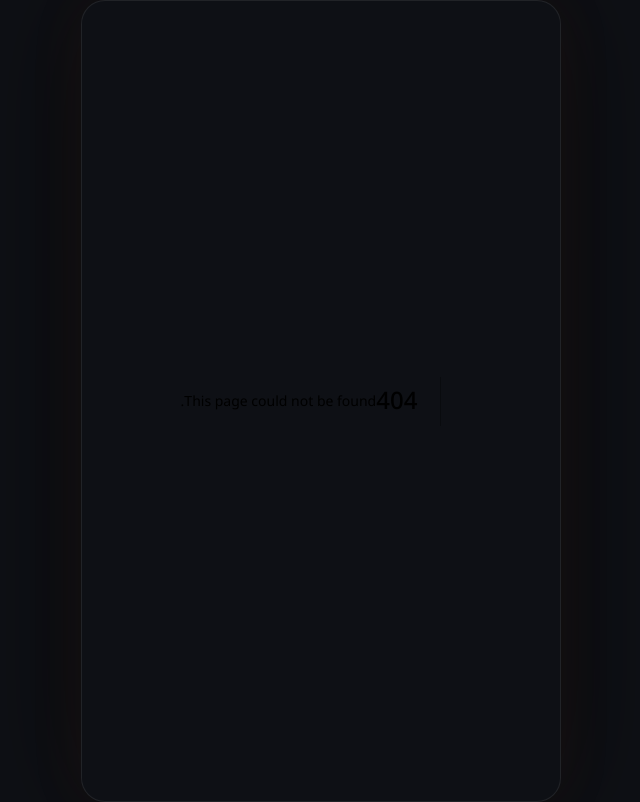
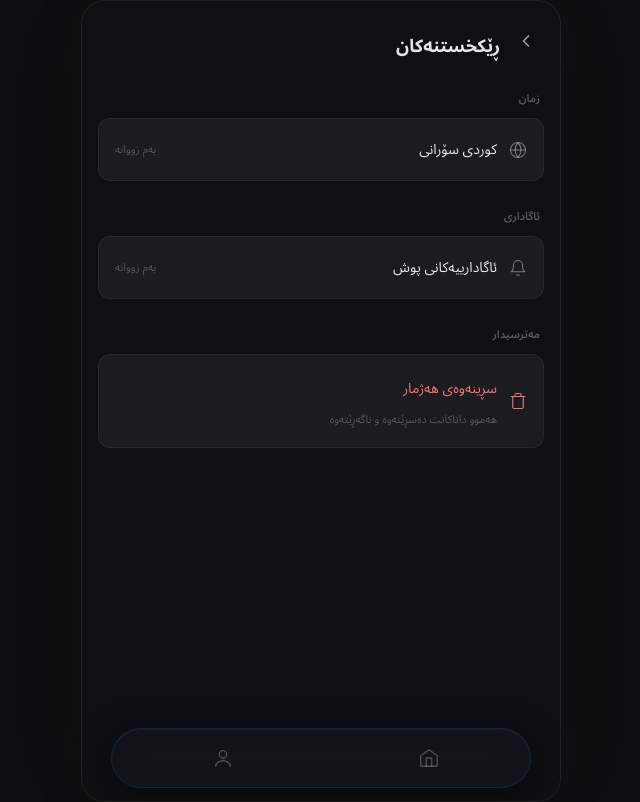
Before and after one commit to hqa-dev/ridemate, a Next.js app: page /settings in a window 1280 px wide. Before the commit this address had no page. Shown: the whole page, without its empty margins (319-959 px from the left). Built offline with nearby package versions, Linux system fonts and the light colour scheme; no server answers.

Commit message:
feat: add settings page with language, notifications, delete account
Co-Authored-By: Claude Opus 4.6 <noreply@anthropic.com>

```diff
--- /dev/null
+++ b/src/app/settings/page.tsx
@@ -0,0 +1,143 @@
+'use client'
+import { useState } from 'react'
+import { useRouter } from 'next/navigation'
+import { BottomNav } from '@/components/layout/BottomNav'
+import { createClient } from '@/lib/supabase/client'
+import { T } from '@/lib/theme'
+import { ConfirmModal } from '@/components/ui/ConfirmModal'
+
+const BackArrow = () => (
+  <svg width="20" height="20" viewBox="0 0 24 24" fill="none" stroke="rgba(255,255,255,0.6)" strokeWidth="2" strokeLinecap="round" strokeLinejoin="round">
+    <polyline points="15 18 9 12 15 6" />
+  </svg>
+)
+
+export default function SettingsPage() {
+  const router = useRouter()
+  const supabase = createClient()
+  const [confirmModal, setConfirmModal] = useState<{ message: string; action: () => void } | null>(null)
+  const [deleting, setDeleting] = useState(false)
+
+  async function handleDeleteAccount() {
+    setConfirmModal({
+      message: 'دڵنیایت لە سڕینەوەی هەژمارەکەت؟ ئەم کارە ناگەڕێتەوە.',
+      action: async () => {
+        setConfirmModal(null)
+        setDeleting(true)
+        const { data: { user } } = await supabase.auth.getUser()
+        if (!user) return
+
+        // Cancel all active rides by this driver
+        await supabase.from('rides').update({ status: 'cancelled' }).eq('driver_id', user.id).in('status', ['active', 'full'])
+
+        // Cancel all pending/approved ride requests by this passenger
+        await supabase.from('ride_requests').update({ status: 'cancelled' }).eq('passenger_id', user.id).in('status', ['pending', 'approved'])
+
+        // Delete profile (cascades notifications etc)
+        await supabase.from('profiles').delete().eq('id', user.id)
+
+        // Sign out
+        await supabase.auth.signOut()
+        router.push('/')
+      },
+    })
+  }
+
+  return (
+    <div style={{
+      direction: 'rtl', minHeight: '100vh', background: T.bg,
+      fontFamily: "'Noto Sans Arabic', sans-serif", maxWidth: 480, margin: '0 auto',
+      paddingBottom: 100,
+    }}>
+      {/* Header */}
+      <div style={{ display: 'flex', alignItems: 'center', padding: '24px 20px 20px', gap: 12 }}>
+        <div onClick={() => router.back()} style={{ cursor: 'pointer', padding: 4 }}><BackArrow /></div>
+        <h1 style={{ fontSize: 18, fontWeight: 700, color: T.text, margin: 0 }}>ڕێکخستنەکان</h1>
+      </div>
+
+      <div style={{ padding: '0 16px' }}>
+
+        {/* Language */}
+        <div style={{ marginBottom: 24 }}>
+          <div style={{ fontSize: 11, fontWeight: 600, color: 'rgba(255,255,255,0.3)', padding: '0 4px 8px' }}>زمان</div>
+          <div style={{
+            background: T.card, borderRadius: 12, overflow: 'hidden',
+            border: `1px solid ${T.border}`,
+          }}>
+            <div style={{
+              display: 'flex', alignItems: 'center', justifyContent: 'space-between',
+              padding: '16px 16px', direction: 'rtl',
+            }}>
+              <div style={{ display: 'flex', alignItems: 'center', gap: 12 }}>
+                <svg width="18" height="18" viewBox="0 0 24 24" fill="none" stroke="rgba(255,255,255,0.4)" strokeWidth="1.5" strokeLinecap="round" strokeLinejoin="round">
+                  <circle cx="12" cy="12" r="10" /><line x1="2" y1="12" x2="22" y2="12" /><path d="M12 2a15.3 15.3 0 0 1 4 10 15.3 15.3 0 0 1-4 10 15.3 15.3 0 0 1-4-10 15.3 15.3 0 0 1 4-10z" />
+                </svg>
+                <span style={{ fontSize: 14, color: T.text }}>کوردی سۆرانی</span>
+              </div>
+              <span style={{ fontSize: 11, color: 'rgba(255,255,255,0.25)' }}>بەم زووانە</span>
+            </div>
+          </div>
+        </div>
+
+        {/* Notifications */}
+        <div style={{ marginBottom: 24 }}>
+          <div style={{ fontSize: 11, fontWeight: 600, color: 'rgba(255,255,255,0.3)', padding: '0 4px 8px' }}>ئاگاداری</div>
+          <div style={{
+            background: T.card, borderRadius: 12, overflow: 'hidden',
+            border: `1px solid ${T.border}`,
+          }}>
+            <div style={{
+              display: 'flex', alignItems: 'center', justifyContent: 'space-between',
+              padding: '16px 16px', direction: 'rtl',
+            }}>
+              <div style={{ display: 'flex', alignItems: 'center', gap: 12 }}>
+                <svg width="18" height="18" viewBox="0 0 24 24" fill="none" stroke="rgba(255,255,255,0.4)" strokeWidth="1.5" strokeLinecap="round" strokeLinejoin="round">
+                  <path d="M18 8A6 6 0 0 0 6 8c0 7-3 9-3 9h18s-3-2-3-9" /><path d="M13.73 21a2 2 0 0 1-3.46 0" />
+                </svg>
+                <span style={{ fontSize: 14, color: T.text }}>ئاگادارییەکانی پوش</span>
+              </div>
+              <span style={{ fontSize: 11, color: 'rgba(255,255,255,0.25)' }}>بەم زووانە</span>
+            </div>
+          </div>
+        </div>
+
+        {/* Danger zone */}
+        <div>
+          <div style={{ fontSize: 11, fontWeight: 600, color: 'rgba(255,255,255,0.3)', padding: '0 4px 8px' }}>مەترسیدار</div>
+          <div style={{
+            background: T.card, borderRadius: 12, overflow: 'hidden',
+            border: '1px solid rgba(248,113,113,0.1)',
+          }}>
+            <div
+              onClick={handleDeleteAccount}
+              style={{
+                display: 'flex', alignItems: 'center', gap: 12,
+                padding: '16px 16px', direction: 'rtl', cursor: 'pointer',
+                opacity: deleting ? 0.4 : 1,
+              }}
+            >
+              <svg width="18" height="18" viewBox="0 0 24 24" fill="none" stroke="#f87171" strokeWidth="1.5" strokeLinecap="round" strokeLinejoin="round">
+                <polyline points="3 6 5 6 21 6" /><path d="M19 6v14a2 2 0 0 1-2 2H7a2 2 0 0 1-2-2V6m3 0V4a2 2 0 0 1 2-2h4a2 2 0 0 1 2 2v2" />
+              </svg>
+              <div>
+                <span style={{ fontSize: 14, color: '#f87171' }}>سڕینەوەی هەژمار</span>
+                <p style={{ fontSize: 11, color: 'rgba(255,255,255,0.25)', margin: '3px 0 0' }}>هەموو داتاکانت دەسڕێتەوە و ناگەڕێتەوە</p>
+              </div>
+            </div>
+          </div>
+        </div>
+
+      </div>
+
+      {confirmModal && (
+        <ConfirmModal
+          message={confirmModal.message}
+          onConfirm={confirmModal.action}
+          onCancel={() => setConfirmModal(null)}
+        />
+      )}
+
+      <BottomNav />
+    </div>
+  )
+}
```
